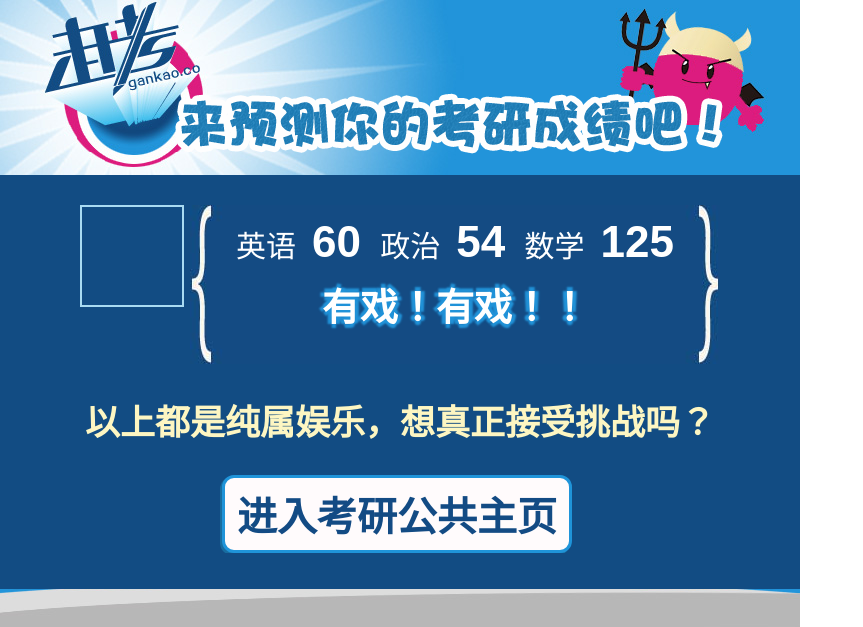
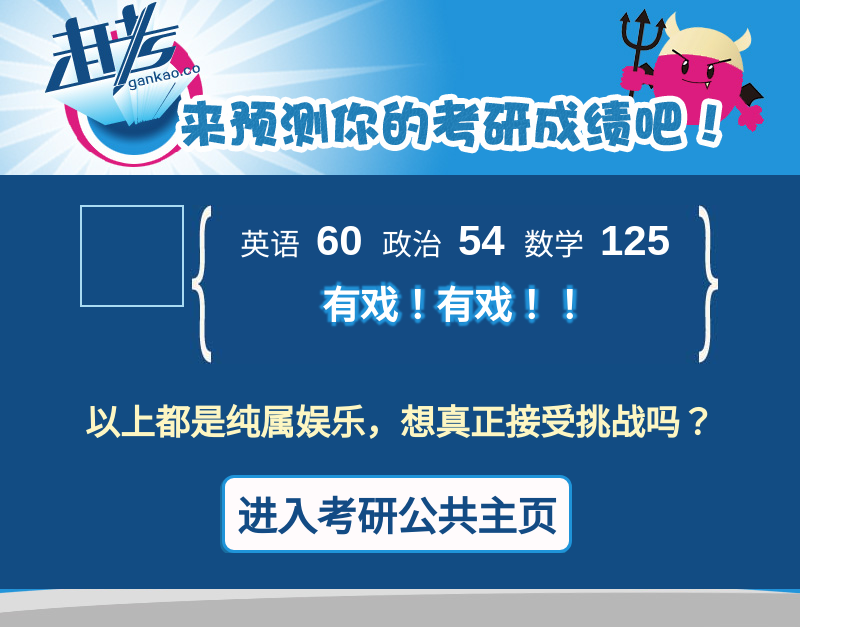
Before and after one commit to lifang/rrapp_season2, a Rails app: page /result in a window 1280 px wide. Shown: the top 627 px of the page, without its empty margins (0-863 px from the left). Run offline with Rails 7, Linux system fonts and the light colour scheme; the visitor is signed in with stand-in values (Sample User, id 1); data that the repository does not hold is empty; some libraries are stand-ins or nearby versions.

Commit message:
update detial

```diff
--- a/app/assets/stylesheets/style.css
+++ b/app/assets/stylesheets/style.css
@@ -84,7 +84,7 @@ button {cursor: pointer; font-family:"微软雅黑";}
 
 .user_con { float: left; width: 470px; height: 135px; background: url(/assets/user_bg.jpg) no-repeat; padding: 12px 30px; text-align: center;}
 .user_con span { font-size: 30px; padding: 0 8px;}
-.user_con span.f_50 { font-size: 44px; font-weight: bolder;}
+.user_con span.f_50 { font-size: 42px; font-weight: bolder;}
 .user_con h1 { font-size: 38px; font-weight: bolder; text-align: center; padding-top: 10px;
 text-shadow: 4px 0px 2px #2193d9,
 -4px 0px 2px #2193d9,
--- a/app/helpers/logins_helper.rb
+++ b/app/helpers/logins_helper.rb
@@ -34,7 +34,7 @@ module LoginsHelper
   #
   #人人发送新鲜事
   def renren_send_message(access_token,message)
-    query = {:access_token => "#{access_token}",:comment=>"#{message}",:format => 'JSON',:method => 'share.share',:type=>"6",:url=>Constant::MAIN_URL,:v => '1.0'}
+    query = {:access_token => "#{access_token}",:comment=>"#{message}",:format => 'JSON',:method => 'share.share',:type=>"6",:url=>"http://test.gankao.co",:v => '1.0'}
     request = renren_sig_request(query)
     response =JSON renren_api(request)
   end
```
